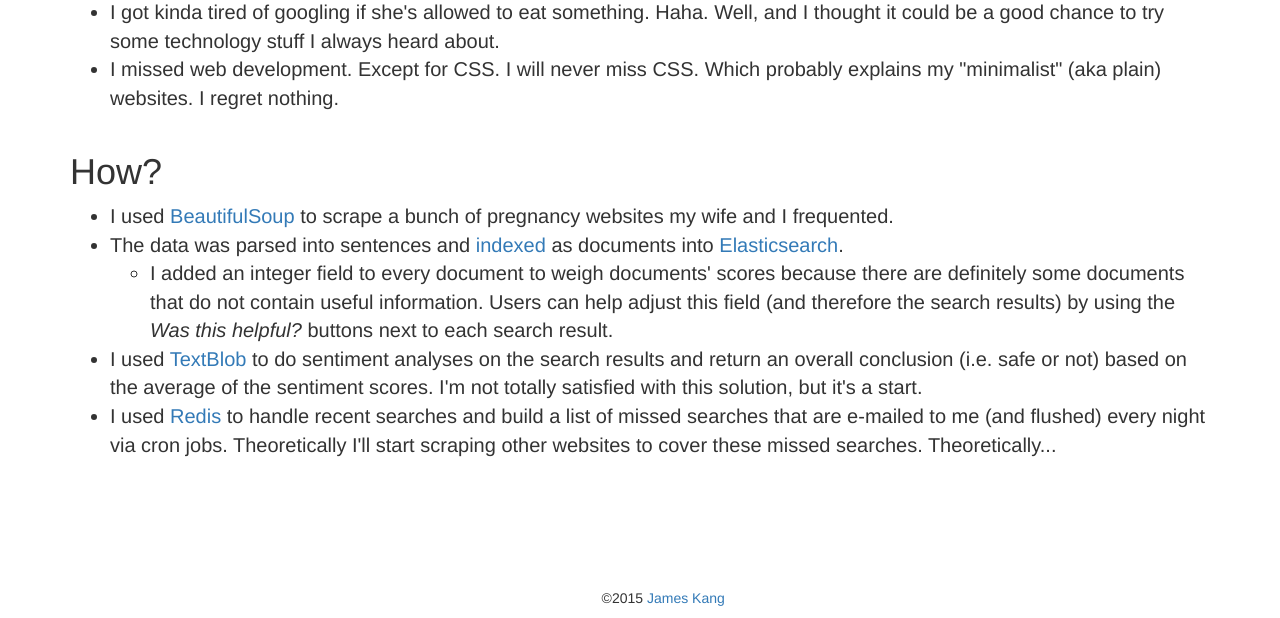
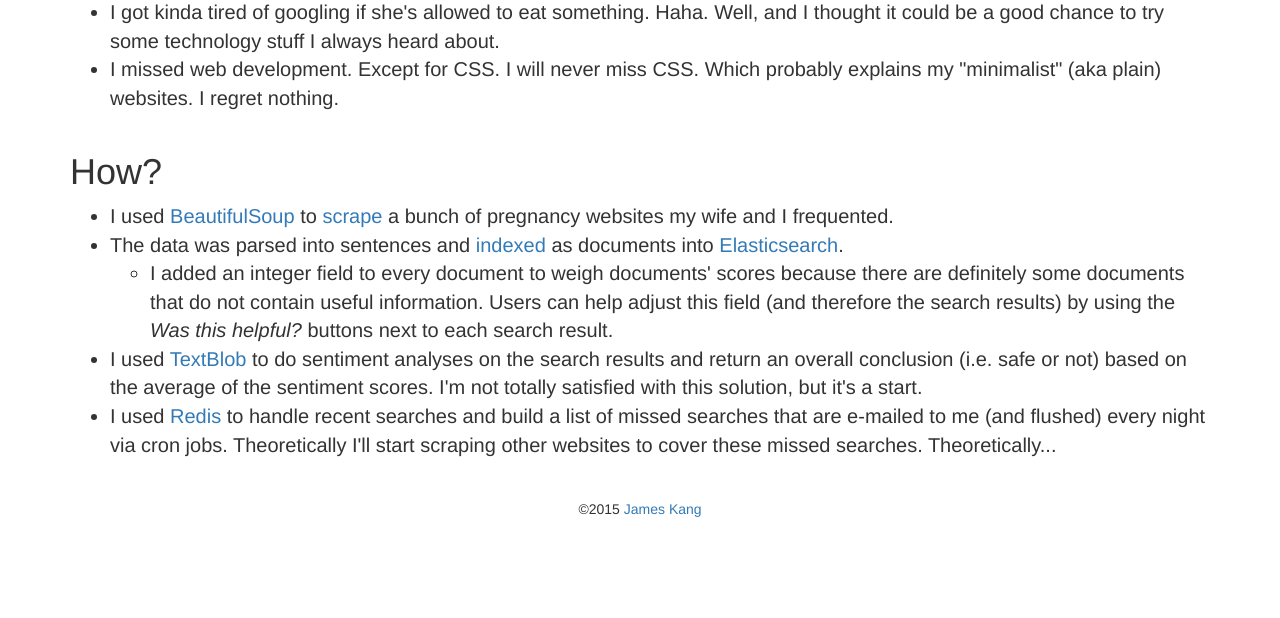
Before and after one commit to jameskang410/canieatthis, a Django app: page /about/ in a window 1280 px wide. Shown: the part 182-800 px from the top of the page. Run offline with Django 3.2, Linux system fonts and the light colour scheme; some libraries are stand-ins or nearby versions.

Commit message:
not sure what to do with footer css

```diff
--- a/canieatthis/website/templates/about/about.html
+++ b/canieatthis/website/templates/about/about.html
@@ -29,7 +29,7 @@
 		<div class="paragraph">
 			<h1>How?</h1>
 			<ul>
-				<li>I used <a href="http://www.crummy.com/software/BeautifulSoup/">BeautifulSoup</a> to scrape a bunch of pregnancy websites my wife and I frequented.</li>
+                <li>I used <a href="http://www.crummy.com/software/BeautifulSoup/">BeautifulSoup</a> to <a href="https://github.com/jameskang410/canieatthis/blob/prod/esearch.py">scrape</a>  a bunch of pregnancy websites my wife and I frequented.</li>
 				<li>The data was parsed into sentences and <a href="https://github.com/jameskang410/elasticsearch">indexed</a> as documents into <a href="https://www.elastic.co/">Elasticsearch</a>.
 					<ul>
 						<li>I added an integer field to every document to weigh documents' scores because there are definitely some documents that do not contain useful information. Users can help adjust this field (and therefore the search results) by using the <i>Was this helpful?</i> buttons next to each search result.</li>
@@ -42,7 +42,7 @@
 {% endblock %}
 
 {% block footer %}
-<div class="navbar-static-bottom center absolute" id="footer-info">
+<div class="navbar-static-bottom center inherit" id="footer-info">
 <p>&copy;2015 <a href="http://www.jameskang.me" target="_blank">James Kang</a></p>
 </div>
 {% endblock %}
```
